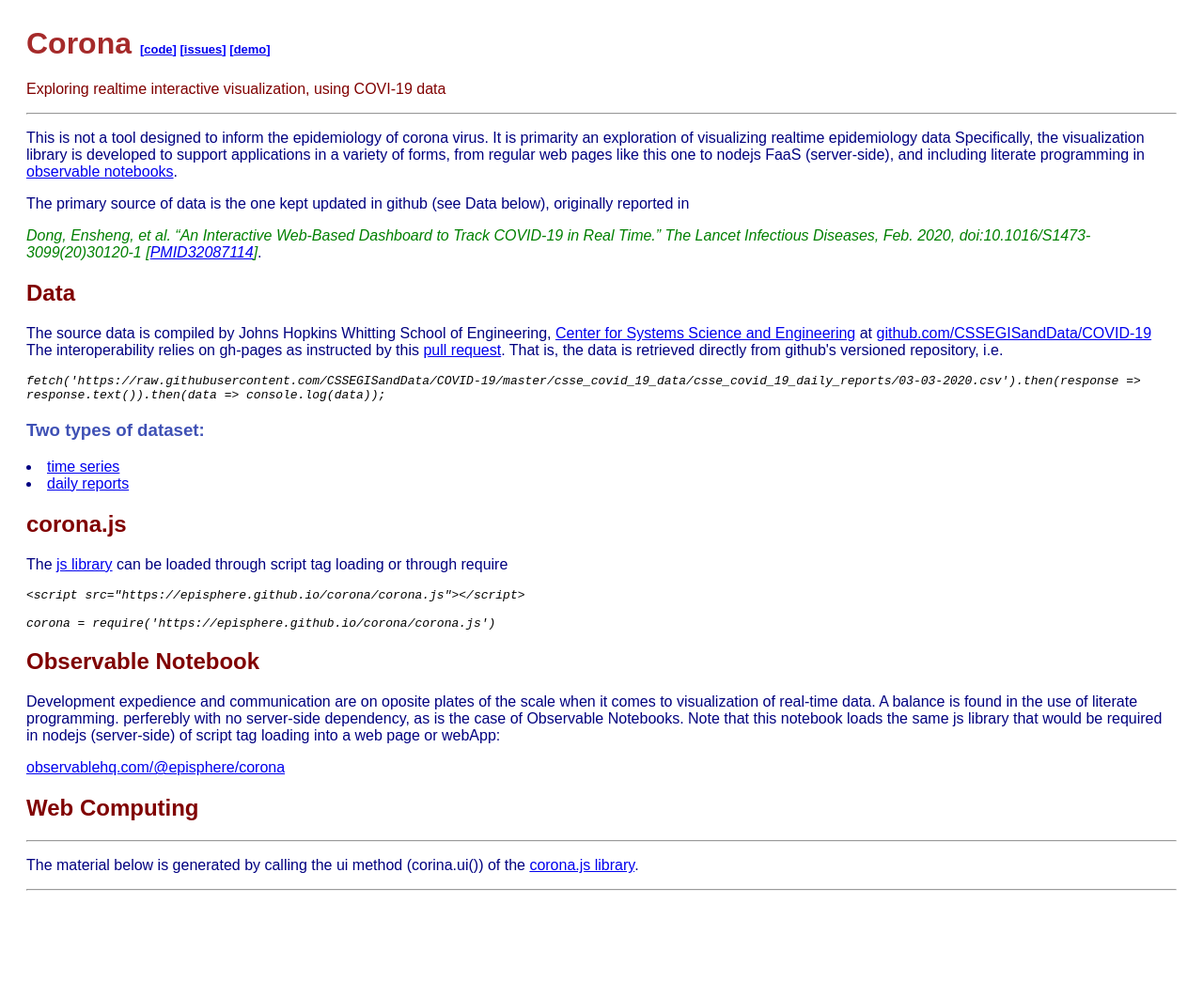
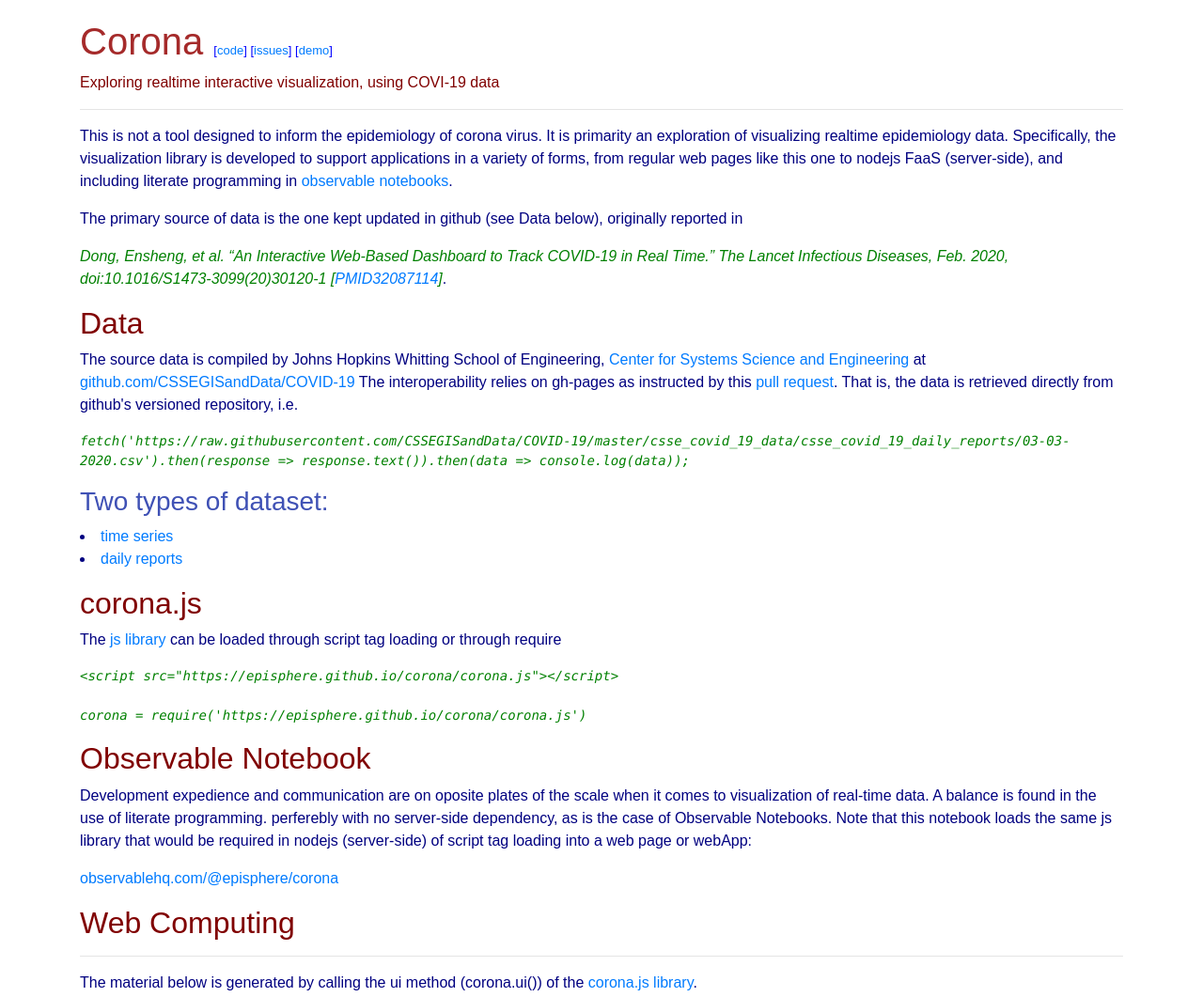
Before and after one commit to episphere/corona, a plain HTML site: page index.html in a window 1280 px wide. Shown: the top 1061 px of the page at 94% size. Before the commit the page ends 984 px from the top, so only its background shows below. Drawn offline with nearby package versions, Linux system fonts and the light colour scheme.

Commit message:
bootstrap

```diff
--- a/corona.css
+++ b/corona.css
@@ -21,9 +21,8 @@ h4 {
     color:#009688
 }
 code {
-    color:black;
+    color:green;
     font-style:italic;
-    font-family:monospace
 }
 
 a:hover {
--- a/index.html
+++ b/index.html
@@ -1,14 +1,17 @@
 <head>
     <script src='corona.js'></script>
+    <link rel="stylesheet" href="https://stackpath.bootstrapcdn.com/bootstrap/4.4.1/css/bootstrap.min.css">
+    <script src="https://cdnjs.cloudflare.com/ajax/libs/bootstrap.native/2.0.27/bootstrap-native-v4.js"></script>
     <link href="corona.css" rel="stylesheet">
 </head>
 <body onload="corona.ui()">
+    <div class="container">
     <h1><span style="font-family:fantasy">Corona</span> <span style="font-size:small;color:blue">[<a href="https://github.com/episphere/corona" target="_blank">code</a>] [<a href="https://github.com/episphere/corona/issues" target="_blank">issues</a>] [<a href="#democorona" target="_blank">demo</a>]<span></h1>
     <p style="color:maroon">Exploring realtime interactive visualization, using COVI-19 data</p>
     <hr>
     <p>
     This is not a tool designed to inform the epidemiology of corona virus.
-    It is primarity an exploration of visualizing realtime epidemiology data
+    It is primarity an exploration of visualizing realtime epidemiology data.
     Specifically, the visualization library is developed to support applications
     in a variety of forms, from regular web pages like this one to nodejs FaaS (server-side),
     and including literate programming in <a href="https://observablehq.com/@episphere/corona" target="_blank">observable notebooks</a>.
@@ -55,8 +58,9 @@
     <h2>Web Computing</h2>
     <hr>
     <p>
-    The material below is generated by calling the ui method (<cope>corina.ui()</code>) of the <a href="https://episphere.github.io/corona/corona.js" target="_blank">corona.js library</a>.
+    The material below is generated by calling the ui method (<cope>corona.ui()</code>) of the <a href="https://episphere.github.io/corona/corona.js" target="_blank">corona.js library</a>.
     </p>
     <hr>
-    <div id="coronaDiv"></div>
+    <div id="coronaDiv" onload="corona.ui()"></div>
+    </div>
 </body>
```
